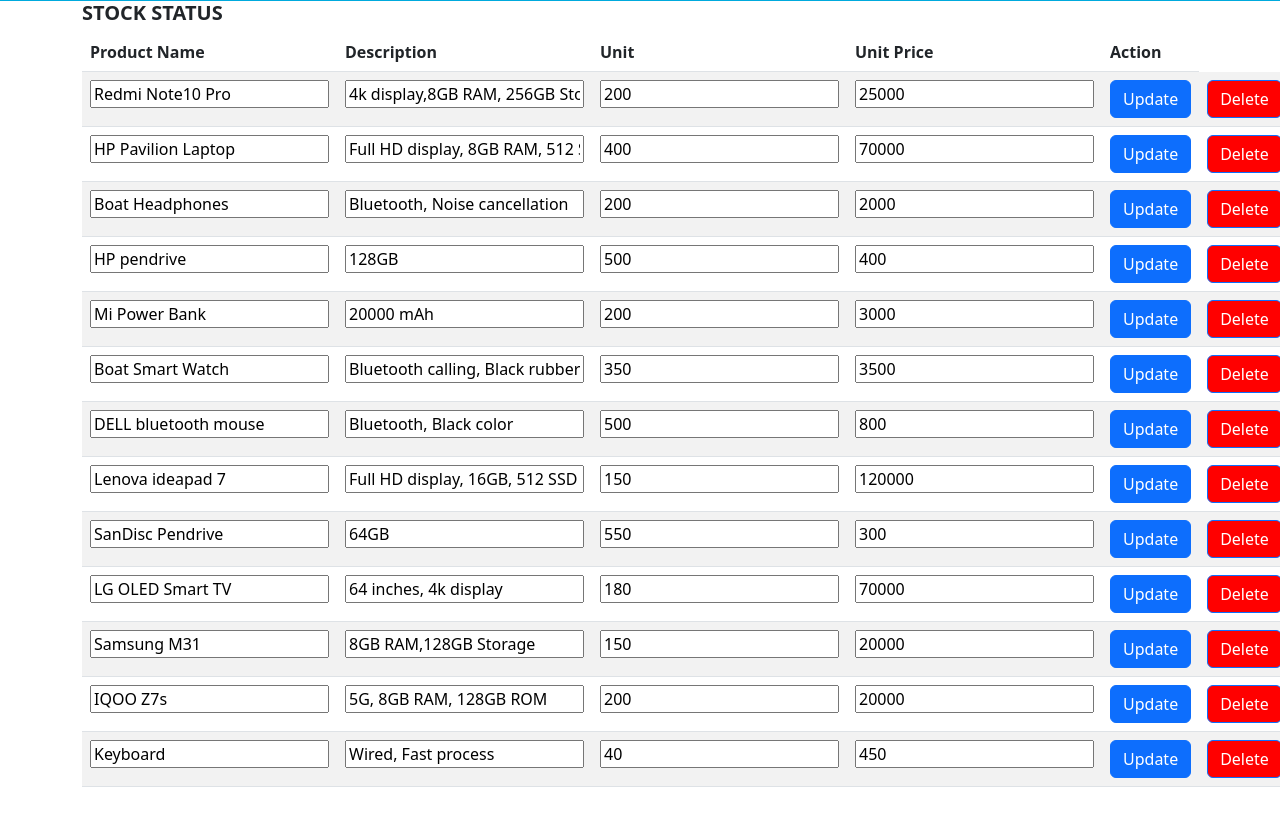
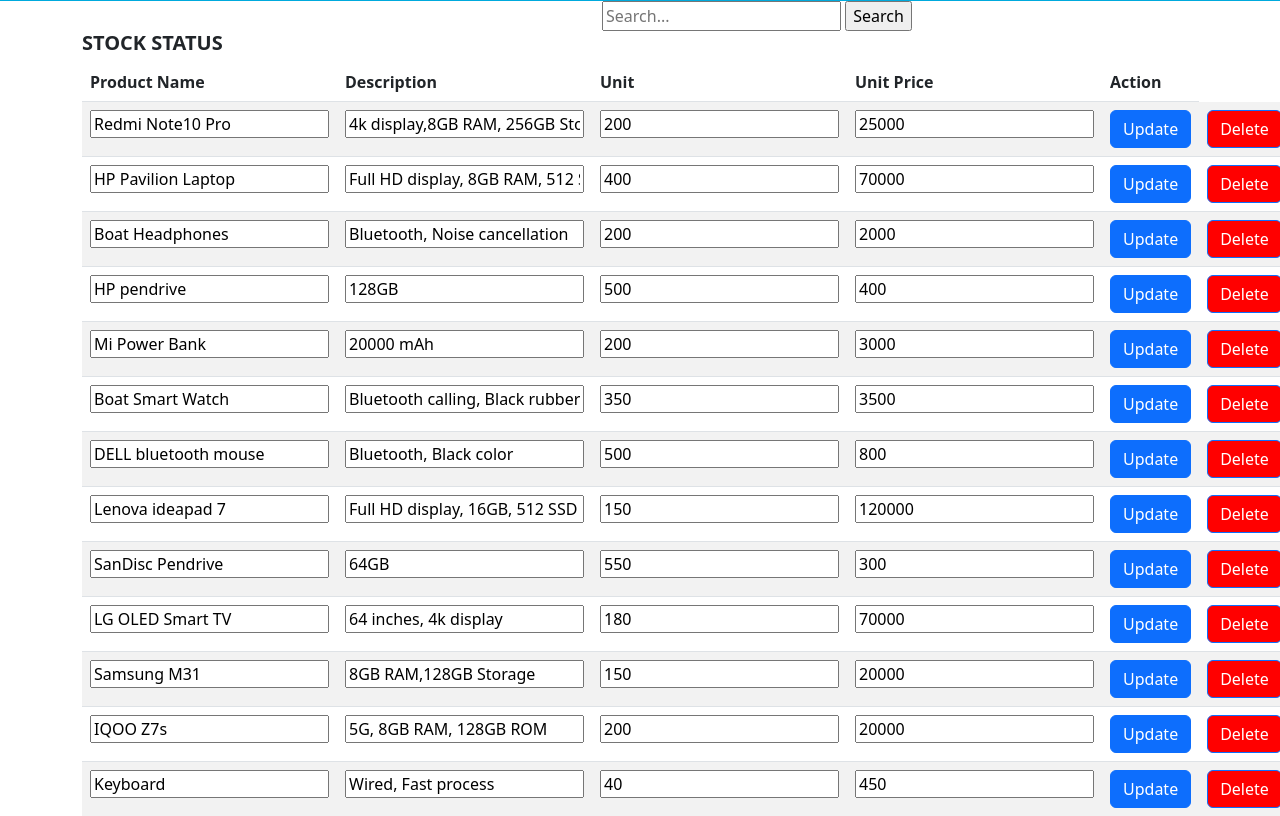
Before and after one commit to RajKumar076/Stock-Management-System, a PHP site: page /?query=13 in a window 1280 px wide. Shown: the part 71-887 px from the top of the page. Before the commit the page ends 858 px from the top, so only its background shows below. Run offline with PHP 8.4, Linux system fonts and the light colour scheme; the visitor is signed in with stand-in values (Sample User, id 1); data comes from the database, SQL or seed files in the repository; data that the repository does not hold is empty.

Commit message:
added search bar in product

```diff
--- a/css/style.css
+++ b/css/style.css
@@ -6,3 +6,10 @@
   color: black;
   font-weight: 700;
 }
+
+.search{
+  display: inline;
+  padding: 2px;
+  margin-inline: 30px;
+  margin-inline-start: 600px;
+}
--- a/index.php
+++ b/index.php
@@ -34,6 +34,11 @@
     <title></title>
 </head>
 <body>
+<form class="search">
+    <input type="text" name="query" placeholder="Search...">
+    <input type="submit" value="Search">
+</form>
+
     <div class="container">
     <h5><b>STOCK STATUS</b></h5>
     <table class="table table-striped">
@@ -75,6 +80,24 @@
         }
         ?>
 
+      <!-- <?php
+      $searchTerm = $_GET['query'];
+
+      // Prepare SQL statement
+      $sql = "SELECT * FROM your_table WHERE column_name LIKE '%$searchTerm%'";
+
+      // Execute SQL statement
+      $result = $conn->query($sql);
+
+      // Display results
+      if ($result->num_rows > 0) {
+          while($row = $result->fetch_assoc()) {
+              echo "ID: " . $row["id"]. " - Name: " . $row["name"]. "<br>";
+          }
+      } else {
+          echo "No results found";
+      }
+      ?> -->
 
 
   </tbody>
```
